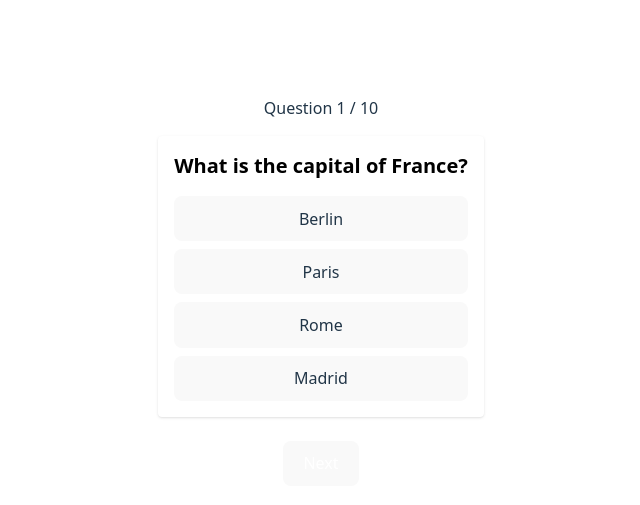
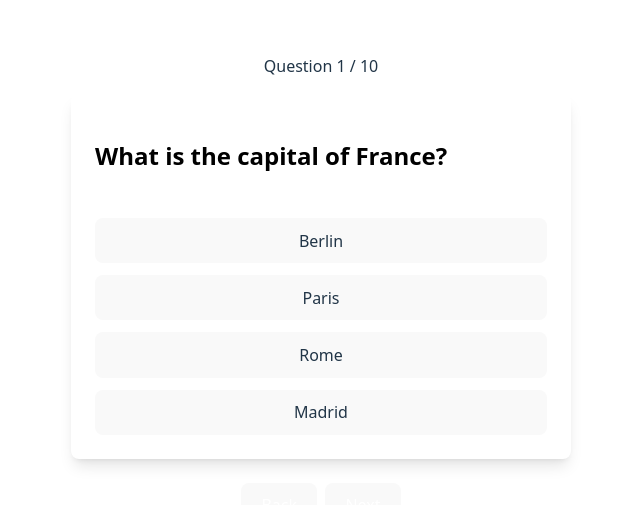
Before and after one commit to ak7cr/quiz-app, a React (Vite) app: page / in a window 1280 px wide. Shown: the part 109-614 px from the top of the page, without its empty margins (319-959 px from the left). Built offline with nearby package versions, Linux system fonts and the light colour scheme.

Commit message:
changed question card to use a new question format

```diff
--- a/src/App.jsx
+++ b/src/App.jsx
@@ -25,6 +25,13 @@ export default function App() {
       setCurrent(current + 1);
     } else {
       setFinished(true);
+    }
+  };
+
+  const handleBack = () => {
+    if (current > 0) {
+      setFeedback('');
+      setCurrent(current - 1);
     }
   };
 
@@ -57,6 +64,12 @@ export default function App() {
       <QuestionCard question={questions[current]} onAnswer={handleAnswer} />
       {feedback && <div className="mt-4 text-lg">{feedback}</div>}
       <button
+        onClick={handleBack}
+        className="mt-6 px-4 py-2 bg-gray-500 text-white rounded mr-2"
+      >
+        Back
+      </button>
+      <button
         onClick={handleNext}
         className="mt-6 px-4 py-2 bg-green-500 text-white rounded"
       >
--- a/src/components/QuestionCard.jsx
+++ b/src/components/QuestionCard.jsx
@@ -2,13 +2,15 @@ import React from 'react';
 
 export default function QuestionCard({ question, onAnswer }) {
   return (
-    <div className="max-w-md mx-auto p-4 bg-white rounded shadow">
-      <h2 className="text-xl font-semibold mb-4 text-black">{question.text}</h2>
-      <div className="space-y-2">
+    <div className="max-w-lg mx-auto p-6 bg-white rounded-lg shadow-lg" style={{ minHeight: '300px', minWidth: '500px' }}>
+      <div className="question-container" style={{ minHeight: '100px', display: 'flex', alignItems: 'center' }}>
+        <h2 className="text-2xl font-semibold mb-6 text-black">{question.text}</h2>
+      </div>
+      <div className="space-y-3">
         {question.options.map(opt => (
           <button
             key={opt}
-            className="block w-full p-2 border rounded hover:bg-gray-100"
+            className="block w-full p-3 border rounded-lg hover:bg-gray-200"
             onClick={() => onAnswer(opt)}
           >
             {opt}
```
